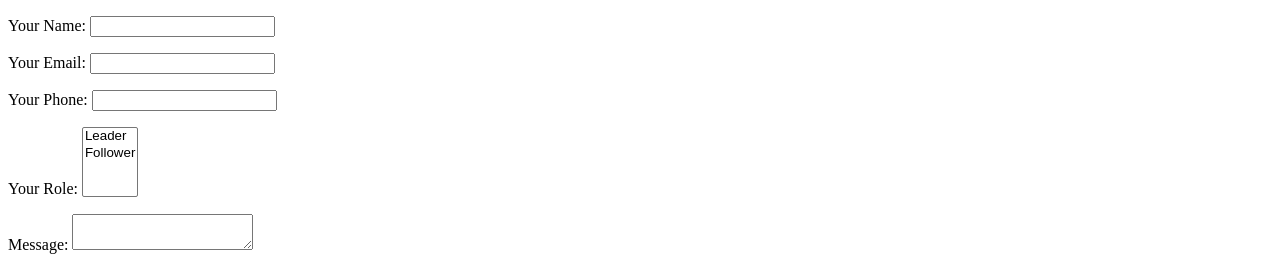
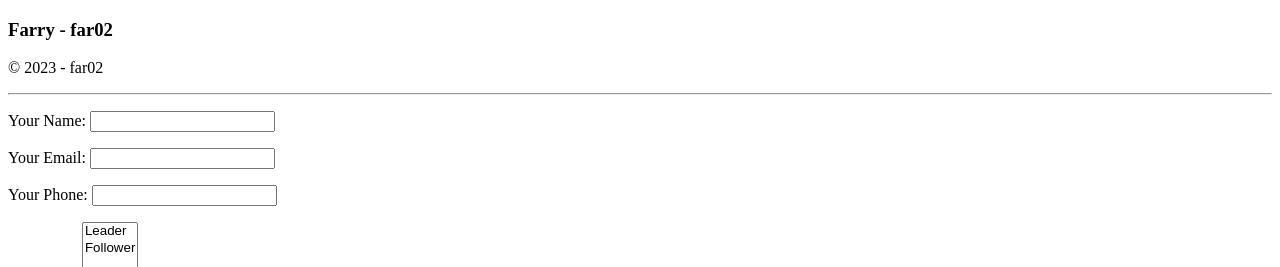
Before and after one commit to far02/far, a plain HTML site: page index.html in a window 1280 px wide. Shown: the top 267 px of the page. Drawn offline with Linux system fonts and the light colour scheme.

Commit message:
Update index.html

```diff
--- a/index.html
+++ b/index.html
@@ -7,6 +7,16 @@
         <title>Farry</title>
     </head>
     <body>
+        <header>
+            <h3>Farry - far02</h3>
+        </header>
+
+        <footer>
+            <p>© 2023 - far02</p>
+        </footer>
+
+
+        <hr>
 <form name="contact" method="POST" data-netlify="true">
   <p>
     <label>Your Name: <input type="text" name="name" /></label>
```
